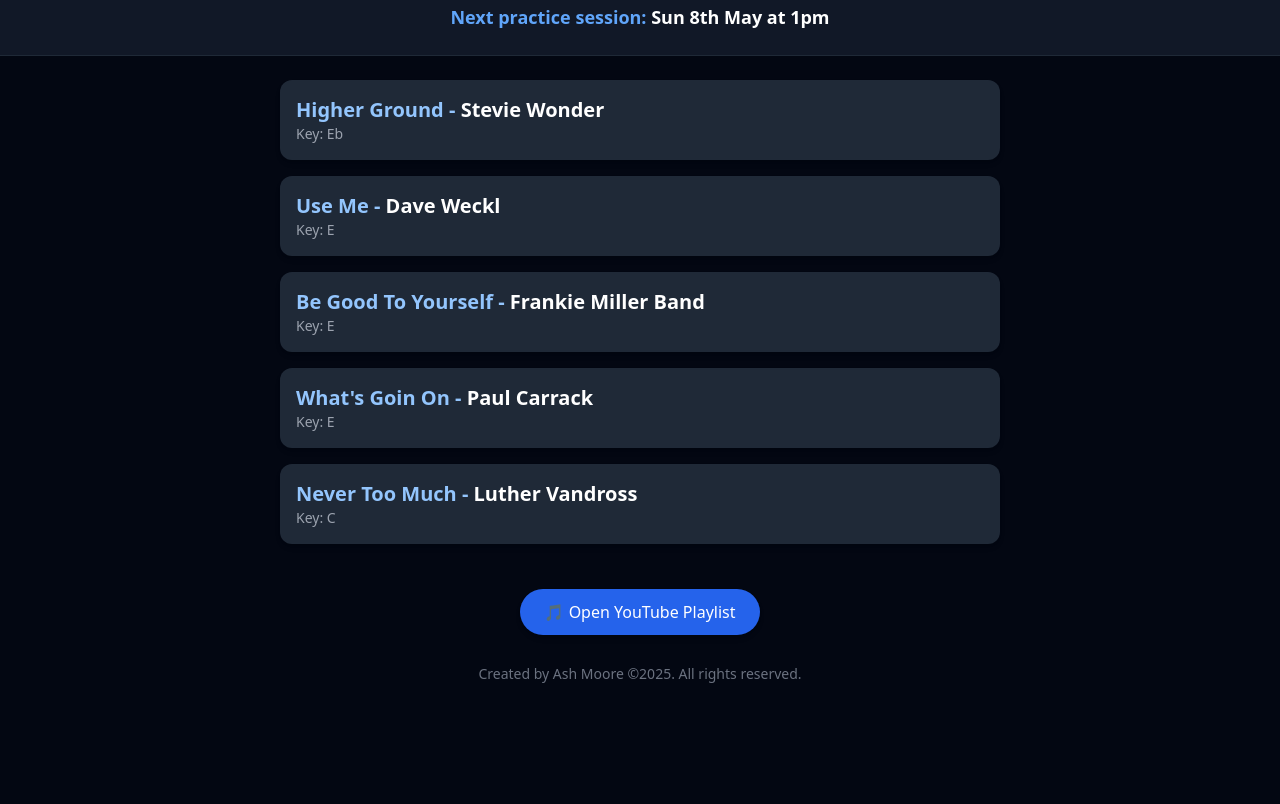
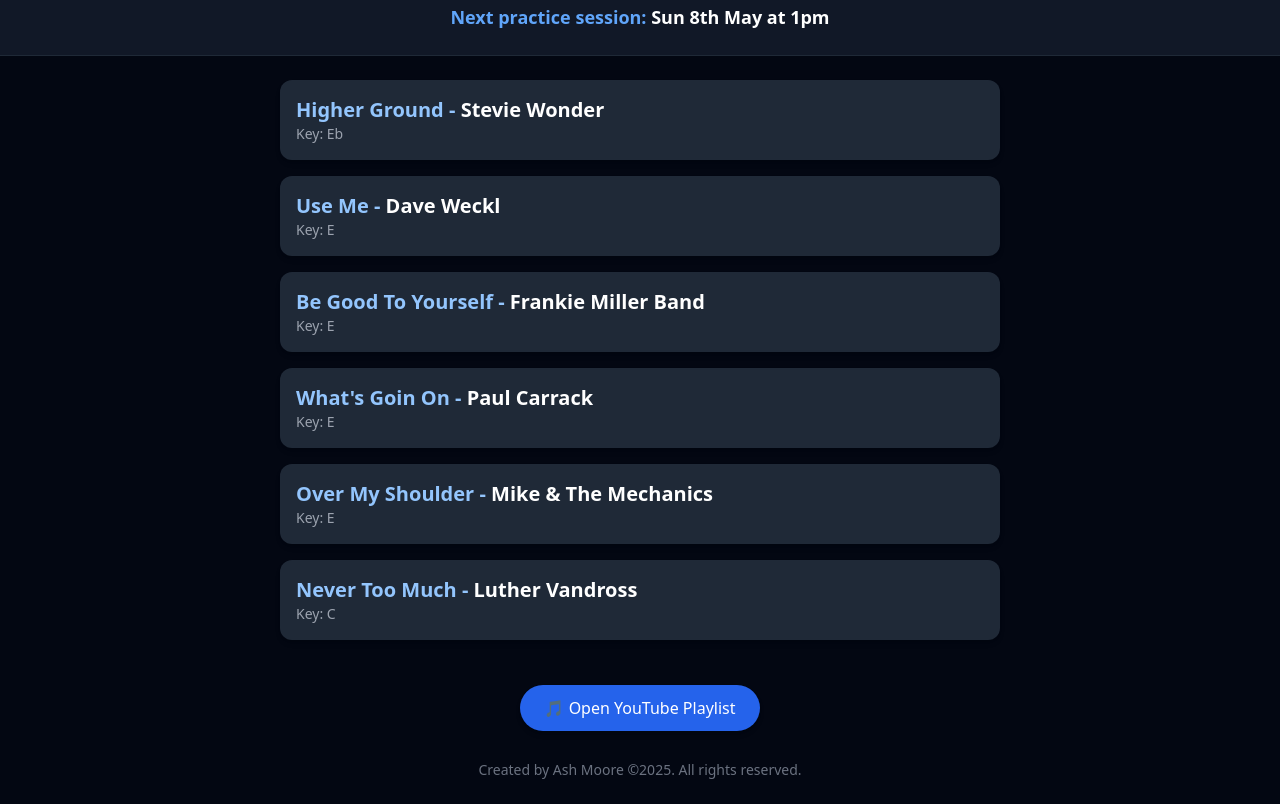
Before and after one commit to 404cipher/boogieshack, a plain HTML site: page index.html in a window 1280 px wide. Shown: the part 459-1263 px from the top of the page. Before the commit the page ends 1167 px from the top, so only its background shows below. Drawn offline with nearby package versions, Linux system fonts and the light colour scheme.

Commit message:
Update index.html

```diff
--- a/index.html
+++ b/index.html
@@ -46,6 +46,11 @@
       </div>
 
       <div class="bg-gray-800 rounded-xl p-4 shadow-md hover:shadow-lg transition">
+        <h2 class="text-xl font-semibold text-blue-300">Over My Shoulder - <span class="text-white">Mike & The Mechanics</span></h2>
+        <p class="text-sm text-gray-400">Key: E</p>
+      </div>
+
+      <div class="bg-gray-800 rounded-xl p-4 shadow-md hover:shadow-lg transition">
         <h2 class="text-xl font-semibold text-blue-300">Never Too Much - <span class="text-white">Luther Vandross</span></h2>
         <p class="text-sm text-gray-400">Key: C</p>
       </div>
```
